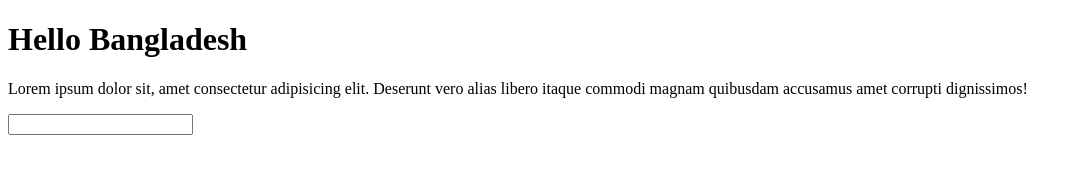
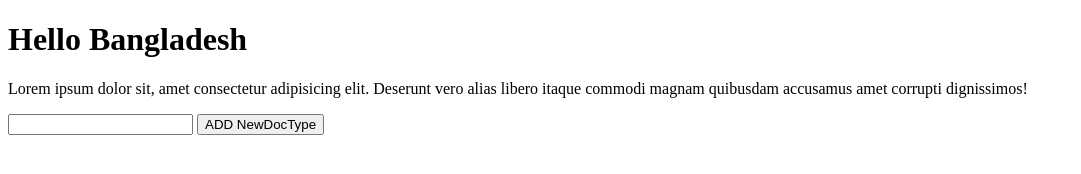
Before and after one commit to mdfaiz903/xyz, a plain HTML site: page index.html in a window 1280 px wide. Shown: the whole page, without its empty margins (0-1081 px from the left). Drawn offline with Linux system fonts and the light colour scheme.

Commit message:
Change on remote repo

```diff
--- a/index.html
+++ b/index.html
@@ -10,5 +10,7 @@
     <p>Lorem ipsum dolor sit, amet consectetur adipisicing elit. Deserunt vero alias libero itaque commodi magnam quibusdam accusamus amet corrupti dignissimos!</p>
     <input type="text" name="" id="">
 
+    <Button>ADD NewDocType</Button>
+
 </body>
 </html>
```
